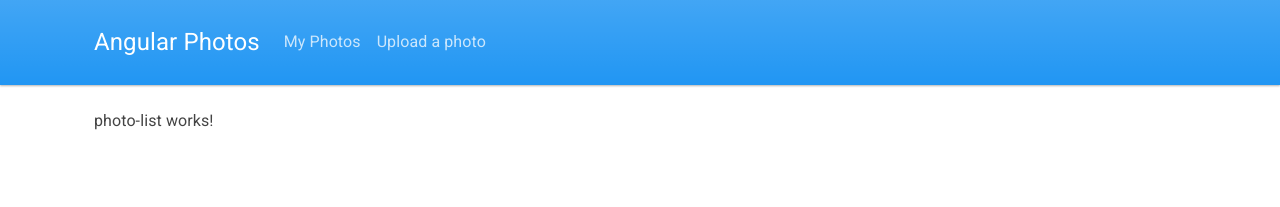
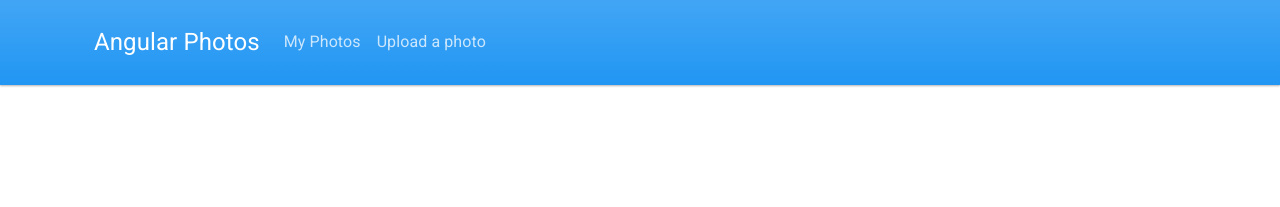
Before and after one commit to andriusmw/cardapp, an Angular app: page /photos in a window 1280 px wide. Shown: the top 207 px of the page. Built offline with nearby package versions, Linux system fonts and the light colour scheme; no server answers.

Commit message:
muestra por consola el array de fotos

```diff
--- a/src/app/photo-list/photo-list.component.html
+++ b/src/app/photo-list/photo-list.component.html
@@ -1 +1,5 @@
-<p>photo-list works!</p>
+<div class="row">
+  <div class="col-md-4 p-4">
+
+  </div>
+</div>
--- a/src/app/photo-list/photo-list.component.ts
+++ b/src/app/photo-list/photo-list.component.ts
@@ -1,5 +1,5 @@
 import { Component, OnInit } from '@angular/core';
-
+import { PhotoServiceService } from '../services/photo-service.service';
 @Component({
   selector: 'app-photo-list',
   templateUrl: './photo-list.component.html',
@@ -7,9 +7,16 @@ import { Component, OnInit } from '@angular/core';
 })
 export class PhotoListComponent implements OnInit {
 
-  constructor() { }
+  photos = [];
+
+  constructor(private photoService: PhotoServiceService) { }
 
   ngOnInit(): void {
+    this.photoService.getPhotos()
+      .subscribe(
+        res => console.log(res),
+        err => console.log(err)
+      )
   }
 
 }
```
